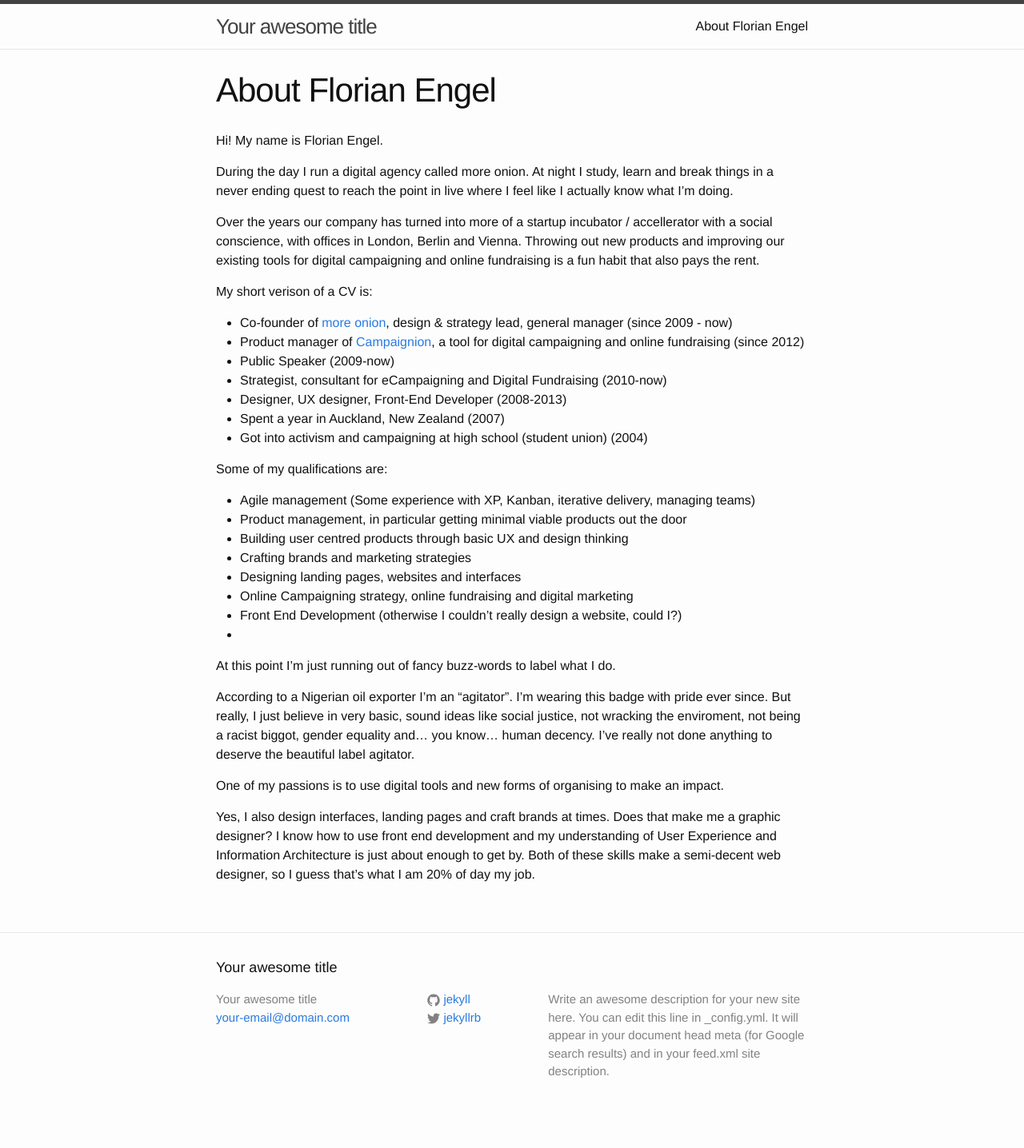
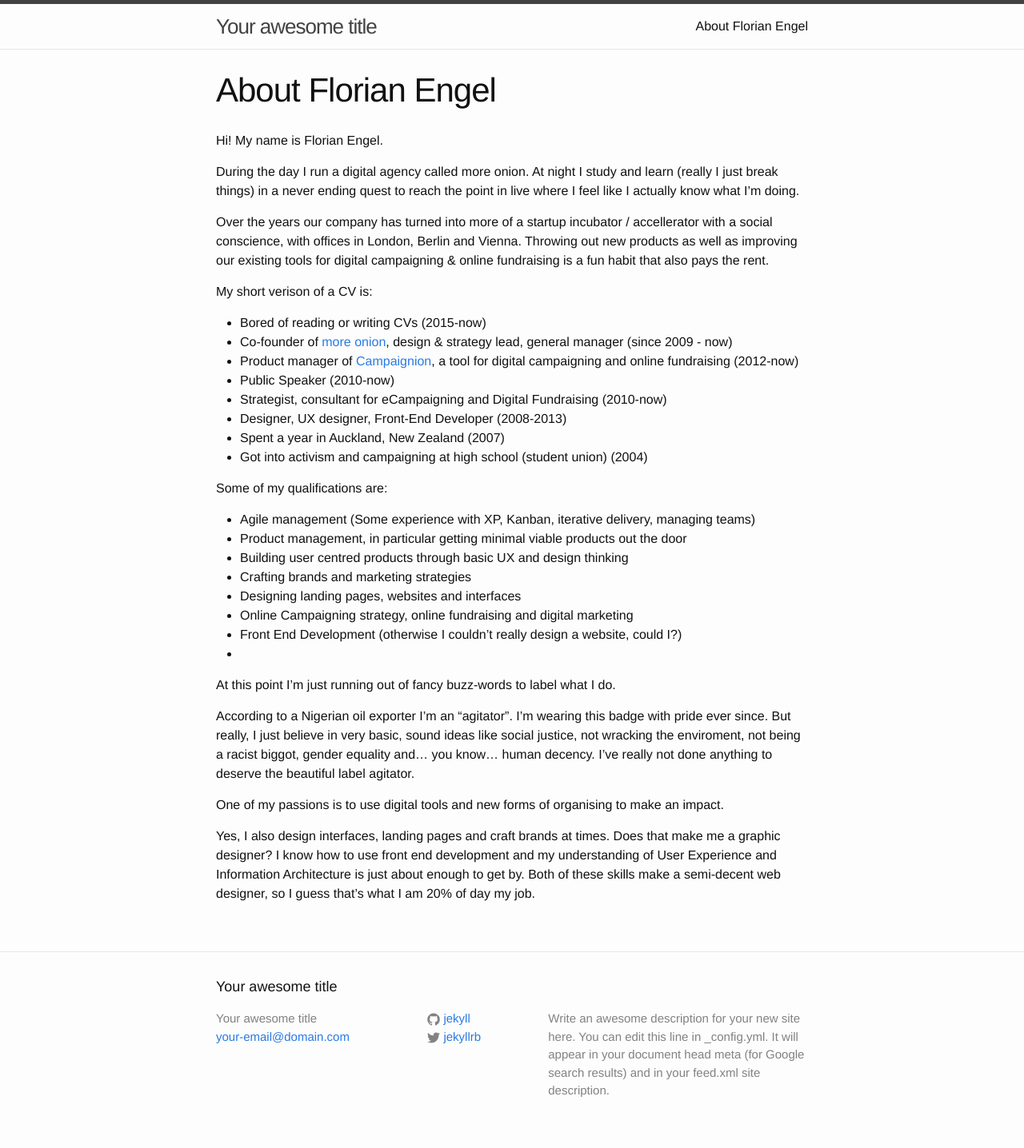
Before and after one commit to gitigitibangbang/florian-engel-website-gh, a Jekyll site: the page built from about.md, in a window 1280 px wide. Shown: the whole page at 80% size. Built offline with Jekyll 4.4.1, drawn with Linux system fonts in a browser that asks for light colours; before the commit the page ends 1412 px from its top, so only the background shows below that.

Commit message:
Update from Forestry.io - about.md

```diff
--- a/about.md
+++ b/about.md
@@ -7,15 +7,16 @@ draft: true
 Hi!
 My name is Florian Engel.
 
-During the day I run a digital agency called more onion. At night I study, learn and break things in a never ending quest to reach the point in live where I feel like I actually know what I'm doing.
+During the day I run a digital agency called more onion. At night I study and learn (really I just break things) in a never ending quest to reach the point in live where I feel like I actually know what I'm doing.
 
-Over the years our company has turned into more of a startup incubator / accellerator with a social conscience, with offices in London, Berlin and Vienna. Throwing out new products and improving our existing tools for digital campaigning and online fundraising is a fun habit that also pays the rent.
+Over the years our company has turned into more of a startup incubator / accellerator with a social conscience, with offices in London, Berlin and Vienna. Throwing out new products as well as improving our existing tools for digital campaigning & online fundraising is a fun habit that also pays the rent.
 
 
 My short verison of a CV is:
+* Bored of reading or writing CVs (2015-now)
 * Co-founder of [more onion](http://www.more-onion.com), design & strategy lead, general manager (since 2009 - now)
-* Product manager of [Campaignion](http://www.campaignion.org), a tool for digital campaigning and online fundraising (since 2012)
-* Public Speaker (2009-now)
+* Product manager of [Campaignion](http://www.campaignion.org), a tool for digital campaigning and online fundraising (2012-now)
+* Public Speaker (2010-now)
 * Strategist, consultant for eCampaigning and Digital Fundraising (2010-now)
 * Designer, UX designer, Front-End Developer (2008-2013)
 * Spent a year in Auckland, New Zealand (2007)
```
